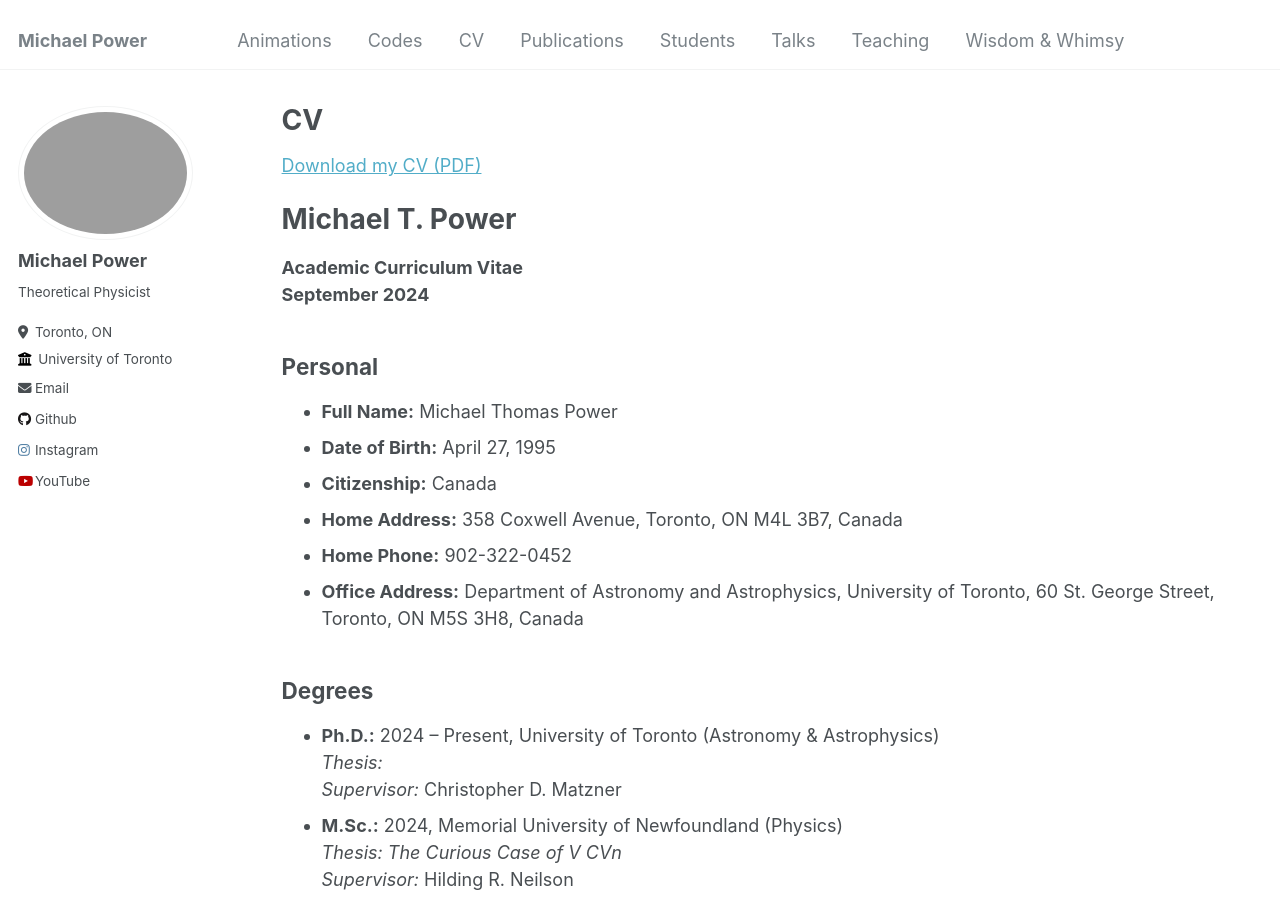
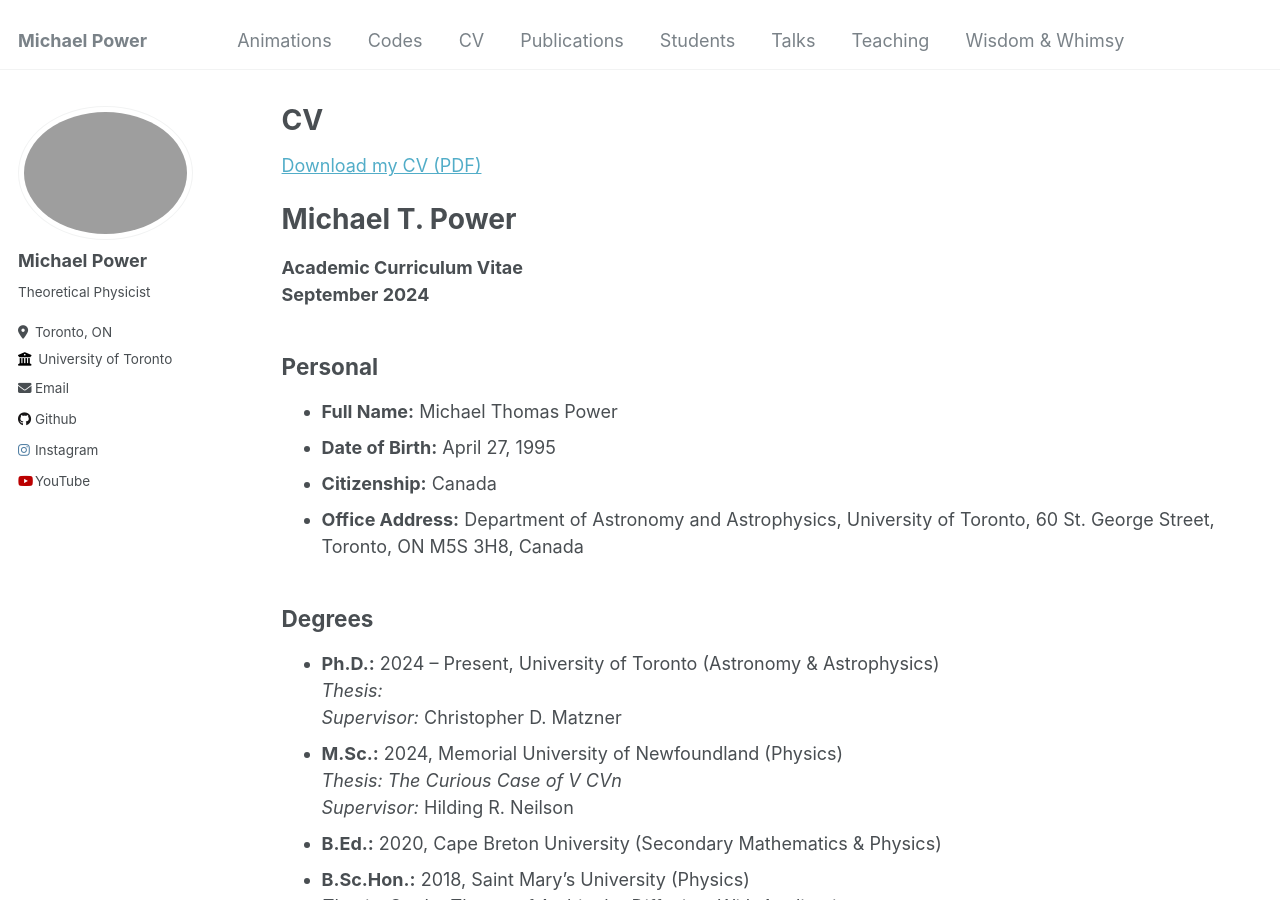
Before and after one commit to Mike-Power666/Mike-Power666.github.io, a Jekyll site: the page built from _pages/cv.md, in a window 1280 px wide and 900 px high. Built offline with Jekyll 4.4.1, drawn with Linux system fonts in a browser that asks for light colours.

Commit message:
Update cv.md

```diff
--- a/_pages/cv.md
+++ b/_pages/cv.md
@@ -17,8 +17,6 @@ redirect_from:
 - **Full Name:** Michael Thomas Power
 - **Date of Birth:** April 27, 1995
 - **Citizenship:** Canada
-- **Home Address:** 358 Coxwell Avenue, Toronto, ON M4L 3B7, Canada
-- **Home Phone:** 902-322-0452
 - **Office Address:** Department of Astronomy and Astrophysics, University of Toronto, 60 St. George Street, Toronto, ON M5S 3H8, Canada
 
 ## Degrees
```
